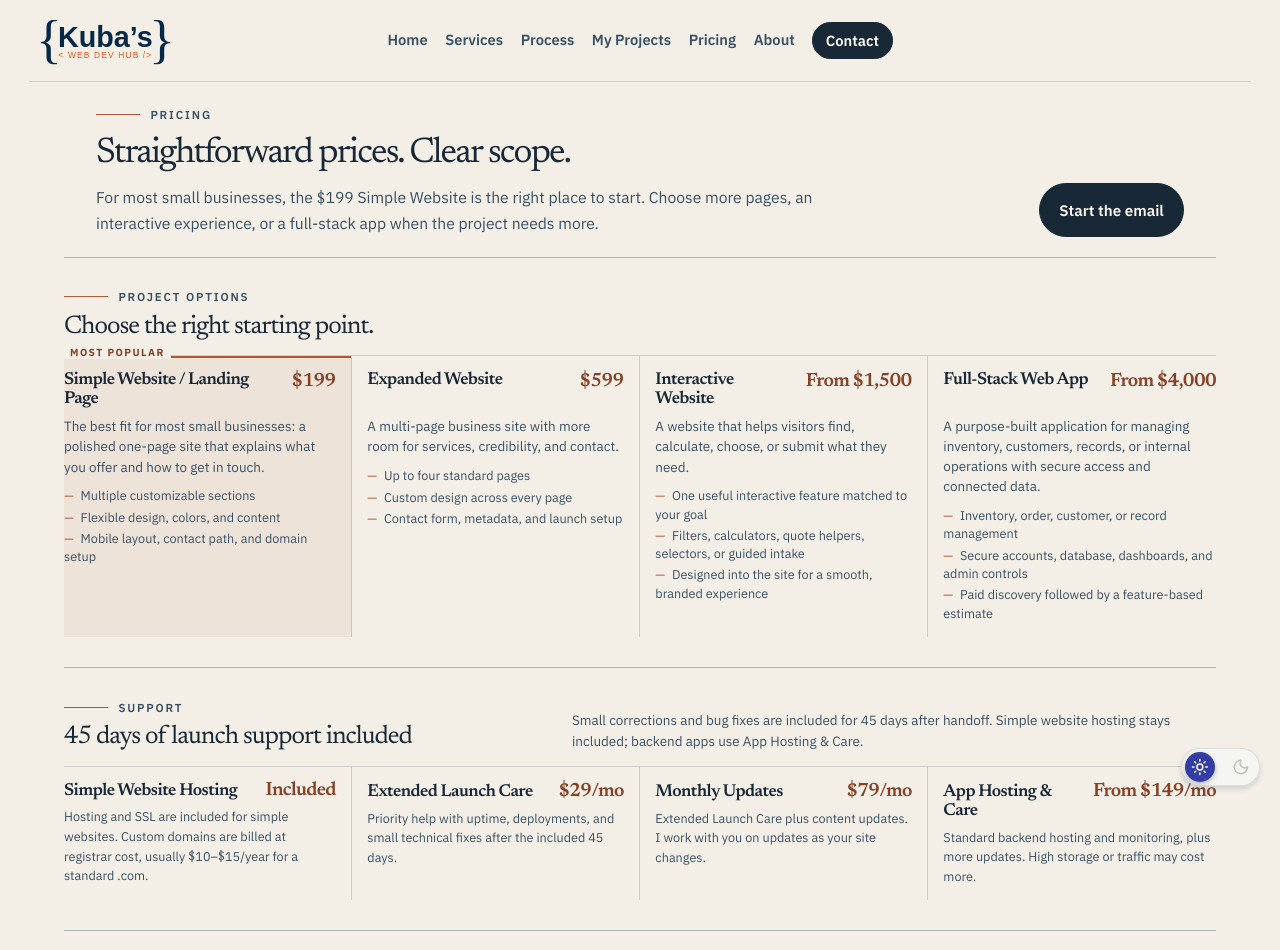
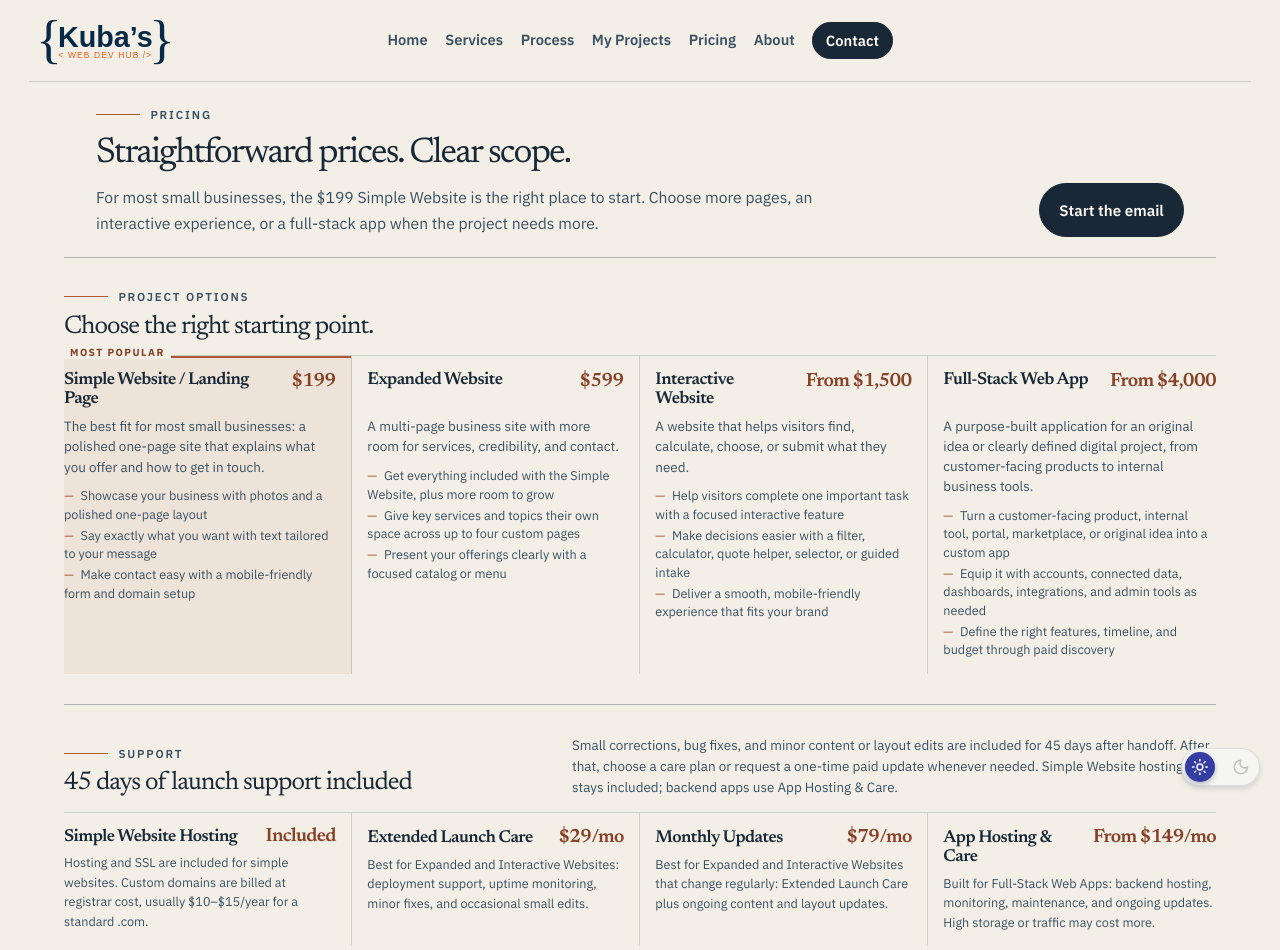
Before and after one commit to Jrawecki/WebDevHub, a Next.js app: page /pricing in a window 1280 px wide. Shown: the top 950 px of the page. Built offline with nearby package versions, Linux system fonts and the light colour scheme; no server answers.

Commit message:
Strengthen pricing package copy

```diff
--- a/content/pricing.ts
+++ b/content/pricing.ts
@@ -13,9 +13,9 @@ export const pricingContent = {
       summary:
         "The best fit for most small businesses: a polished one-page site that explains what you offer and how to get in touch.",
       includes: [
-        "Multiple customizable sections",
-        "Flexible design, colors, and content",
-        "Mobile layout, contact path, and domain setup",
+        "Showcase your business with photos and a polished one-page layout",
+        "Say exactly what you want with text tailored to your message",
+        "Make contact easy with a mobile-friendly form and domain setup",
       ],
       featuredLabel: "Most popular",
     },
@@ -25,9 +25,9 @@ export const pricingContent = {
       summary:
         "A multi-page business site with more room for services, credibility, and contact.",
       includes: [
-        "Up to four standard pages",
-        "Custom design across every page",
-        "Contact form, metadata, and launch setup",
+        "Get everything included with the Simple Website, plus more room to grow",
+        "Give key services and topics their own space across up to four custom pages",
+        "Present your offerings clearly with a focused catalog or menu",
       ],
     },
     {
@@ -36,27 +36,27 @@ export const pricingContent = {
       summary:
         "A website that helps visitors find, calculate, choose, or submit what they need.",
       includes: [
-        "One useful interactive feature matched to your goal",
-        "Filters, calculators, quote helpers, selectors, or guided intake",
-        "Designed into the site for a smooth, branded experience",
+        "Help visitors complete one important task with a focused interactive feature",
+        "Make decisions easier with a filter, calculator, quote helper, selector, or guided intake",
+        "Deliver a smooth, mobile-friendly experience that fits your brand",
       ],
     },
     {
       title: "Full-Stack Web App",
       price: "From $4,000",
       summary:
-        "A purpose-built application for managing inventory, customers, records, or internal operations with secure access and connected data.",
+        "A purpose-built application for an original idea or clearly defined digital project, from customer-facing products to internal business tools.",
       includes: [
-        "Inventory, order, customer, or record management",
-        "Secure accounts, database, dashboards, and admin controls",
-        "Paid discovery followed by a feature-based estimate",
+        "Turn a customer-facing product, internal tool, portal, marketplace, or original idea into a custom app",
+        "Equip it with accounts, connected data, dashboards, integrations, and admin tools as needed",
+        "Define the right features, timeline, and budget through paid discovery",
       ],
     },
   ],
   launchSupport: {
     title: "45 days of launch support included",
     body:
-      "Small corrections and bug fixes are included for 45 days after handoff. Simple website hosting stays included; backend apps use App Hosting & Care.",
+      "Small corrections, bug fixes, and minor content or layout edits are included for 45 days after handoff. After that, choose a care plan or request a one-time paid update whenever needed. Simple Website hosting stays included; backend apps use App Hosting & Care.",
   },
   carePlans: [
     {
@@ -69,19 +69,19 @@ export const pricingContent = {
       title: "Extended Launch Care",
       price: "$29/mo",
       summary:
-        "Priority help with uptime, deployments, and small technical fixes after the included 45 days.",
+        "Best for Expanded and Interactive Websites: deployment support, uptime monitoring, minor fixes, and occasional small edits.",
     },
     {
       title: "Monthly Updates",
       price: "$79/mo",
       summary:
-        "Extended Launch Care plus content updates. I work with you on updates as your site changes.",
+        "Best for Expanded and Interactive Websites that change regularly: Extended Launch Care plus ongoing content and layout updates.",
     },
     {
       title: "App Hosting & Care",
       price: "From $149/mo",
       summary:
-        "Standard backend hosting and monitoring, plus more updates. High storage or traffic may cost more.",
+        "Built for Full-Stack Web Apps: backend hosting, monitoring, maintenance, and ongoing updates. High storage or traffic may cost more.",
     },
   ],
   scopeNote:
```
Also changed, not shown: 1 other file (tests, documents, lock files or other folders).
